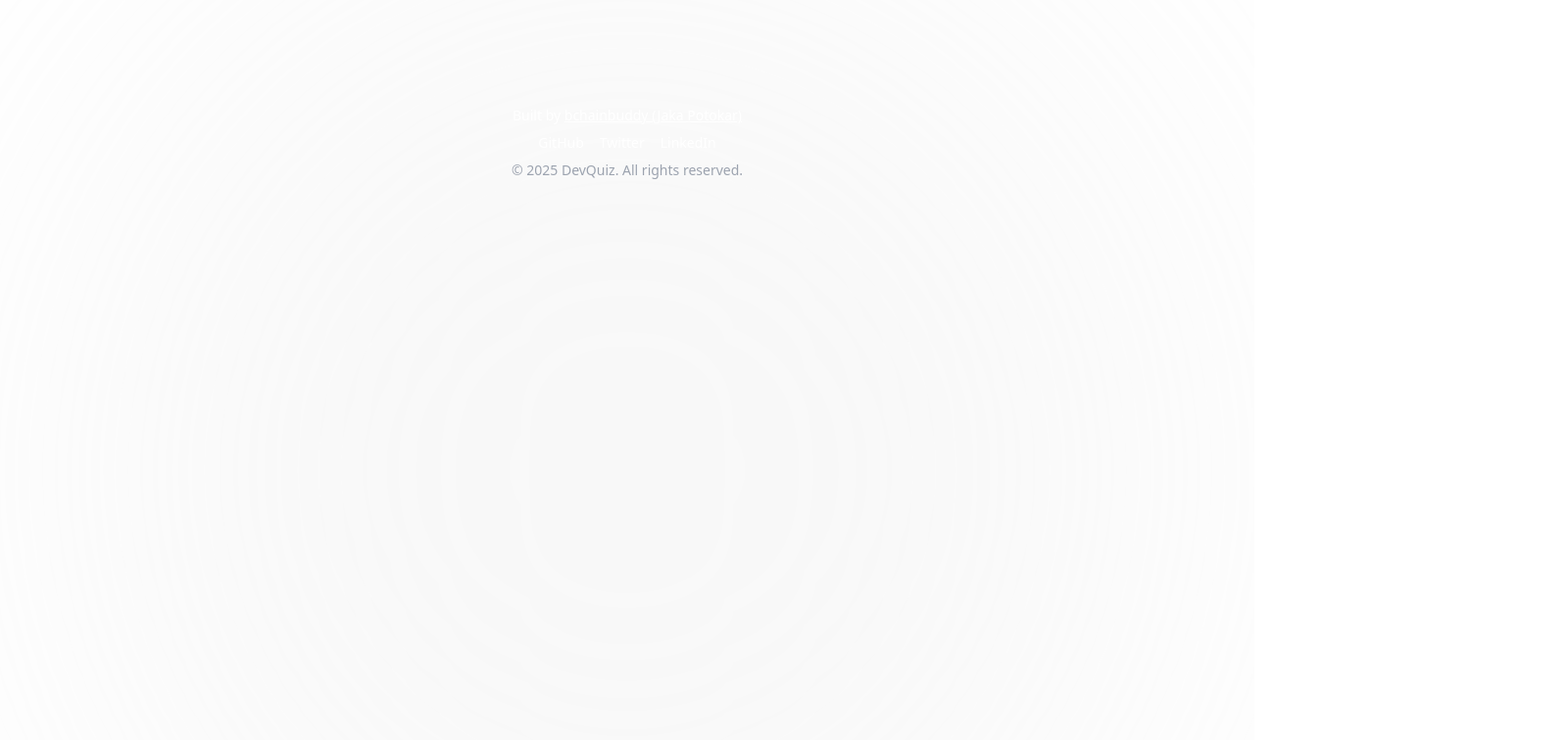
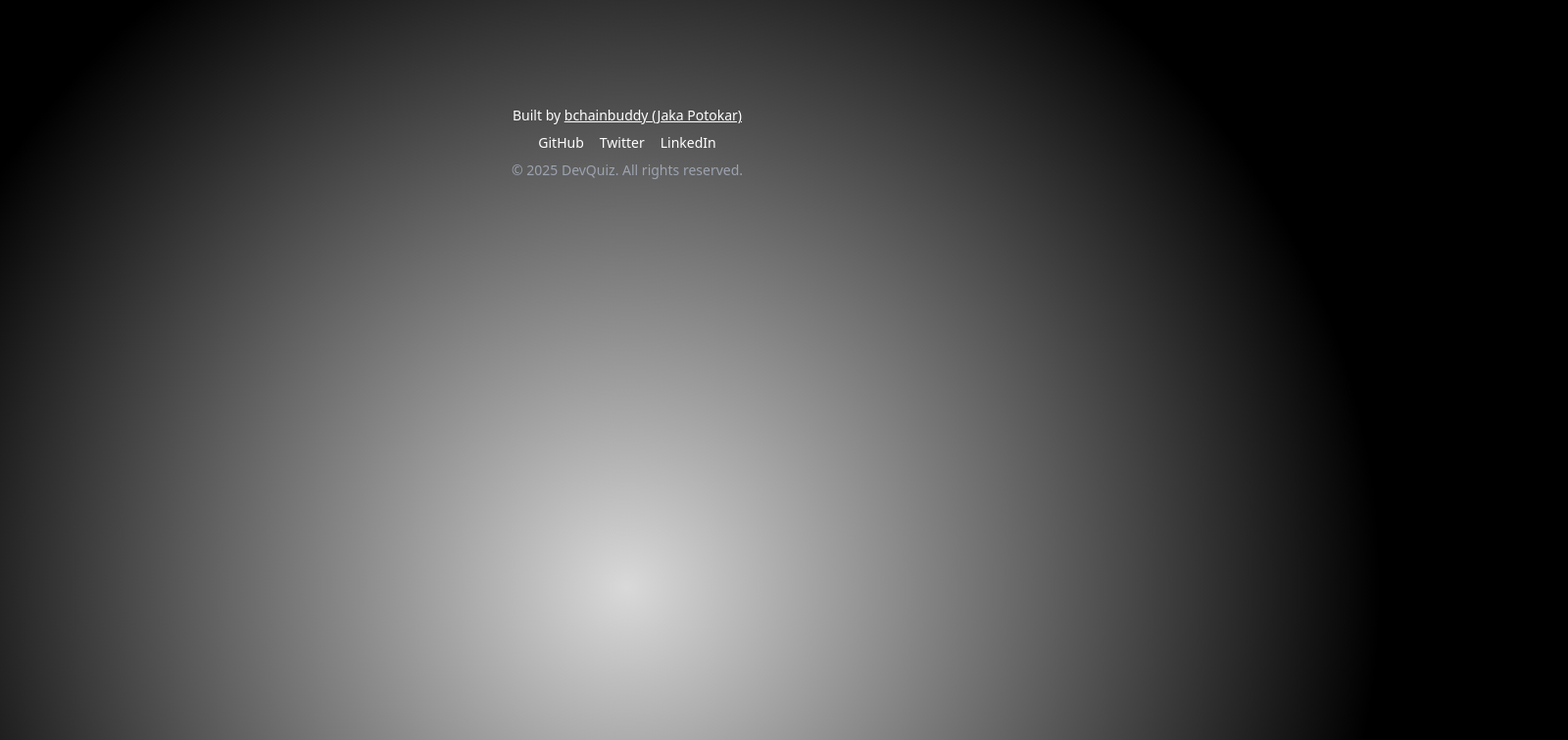
Before and after one commit to BChainbuddy/DevelopmentQuiz, a Next.js app: page / in a window 1280 px wide. Shown: the part 600-1356 px from the top of the page at 98% size, 1600 px wide, since content can reach past the window. Built offline with nearby package versions, Linux system fonts and the light colour scheme; a web font is replaced by a local one.

Commit message:
updated metadata

```diff
--- a/src/app/globals.css
+++ b/src/app/globals.css
@@ -100,5 +100,5 @@ body {
 }
 
 .circleBg {
-  background: radial-gradient(#d9d9d950, black);
+  background: radial-gradient(circle, #d9d9d9, black 50%);
 }
--- a/src/app/layout.tsx
+++ b/src/app/layout.tsx
@@ -5,8 +5,11 @@ import Navbar from "@/components/Navigation/NavBar";
 import SessionProvider from "@/components/Sessionprovider";
 
 export const metadata: Metadata = {
-  title: "Create Next App",
-  description: "Generated by create next app",
+  title: "DevQuiz",
+  description: "Software development quiz game",
+  icons: {
+    icon: "/favicon.svg",
+  },
 };
 
 export default async function RootLayout({
@@ -25,8 +28,8 @@ export default async function RootLayout({
             {children}
           </main>
         </SessionProvider>
-        <div className="absolute top-[90vh] left-1/2 -translate-x-1/2 w-[90vh] aspect-square rounded-full bg-[#D9D9D930] blur-[100px] z-0 blurredItem"></div>
-        {/* <div className="circleBg w-[300vw] h-[400vh] absolute top-0 left-1/2 -translate-x-1/2"></div> */}
+        {/* <div className="absolute top-[90vh] left-1/2 -translate-x-1/2 w-[90vh] aspect-square rounded-full bg-[#D9D9D930] blur-[100px] z-0 blurredItem"></div> */}
+        <div className="circleBg w-[150vw] h-[300vh] absolute top-0 left-1/2 -translate-x-1/2"></div>
       </body>
     </html>
   );
--- a/src/components/Leaderboard/Leader.tsx
+++ b/src/components/Leaderboard/Leader.tsx
@@ -31,6 +31,8 @@ export default function Leader({ player, rank }: LeaderProps) {
       <p className="md:w-[17.5%] w-[20%]">
         {player.wins && player.losses
           ? formatNumber(player.wins / player.losses)
+          : player.wins
+          ? player.wins
           : 0}
       </p>
     </div>
```
Also changed, not shown: public/favicon.svg (added).
